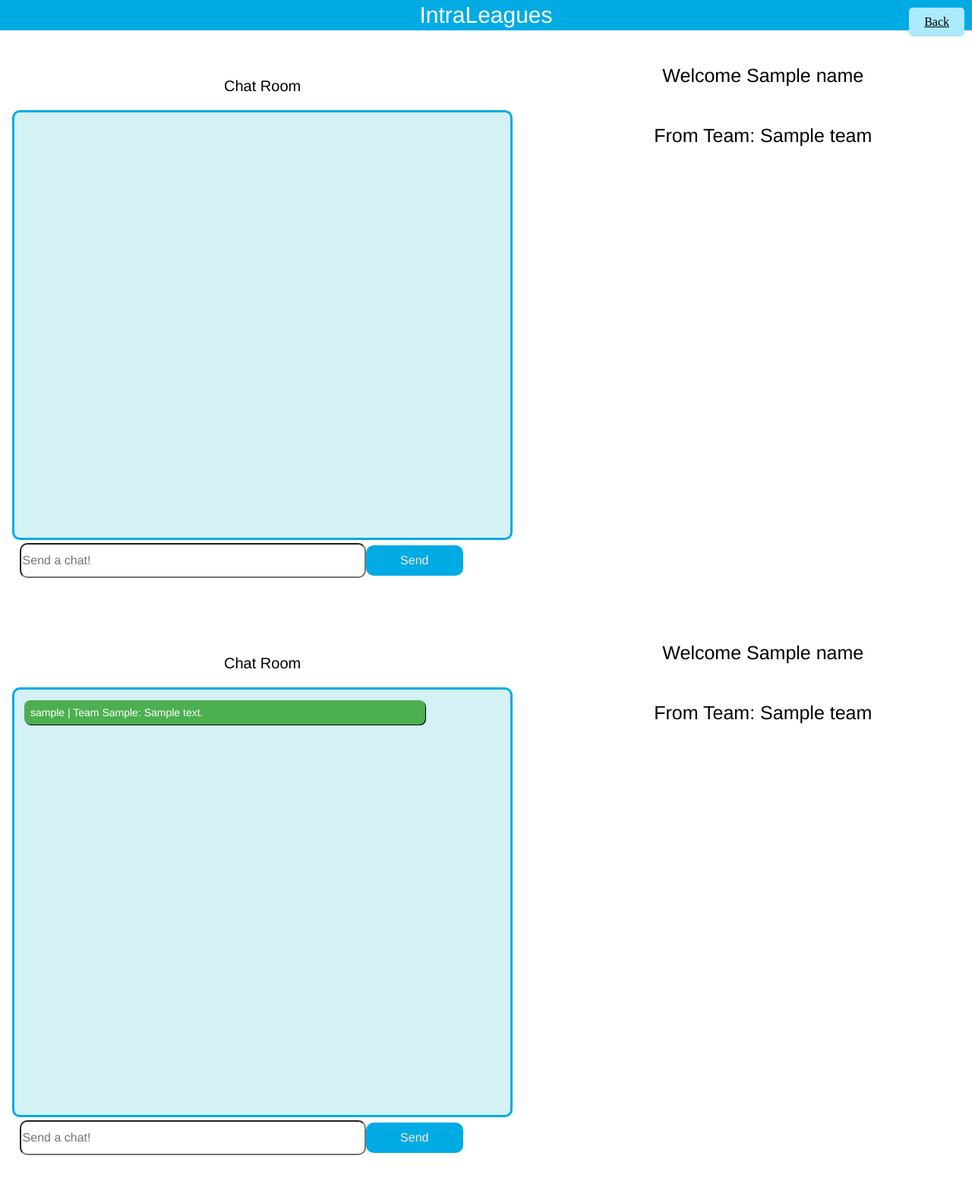
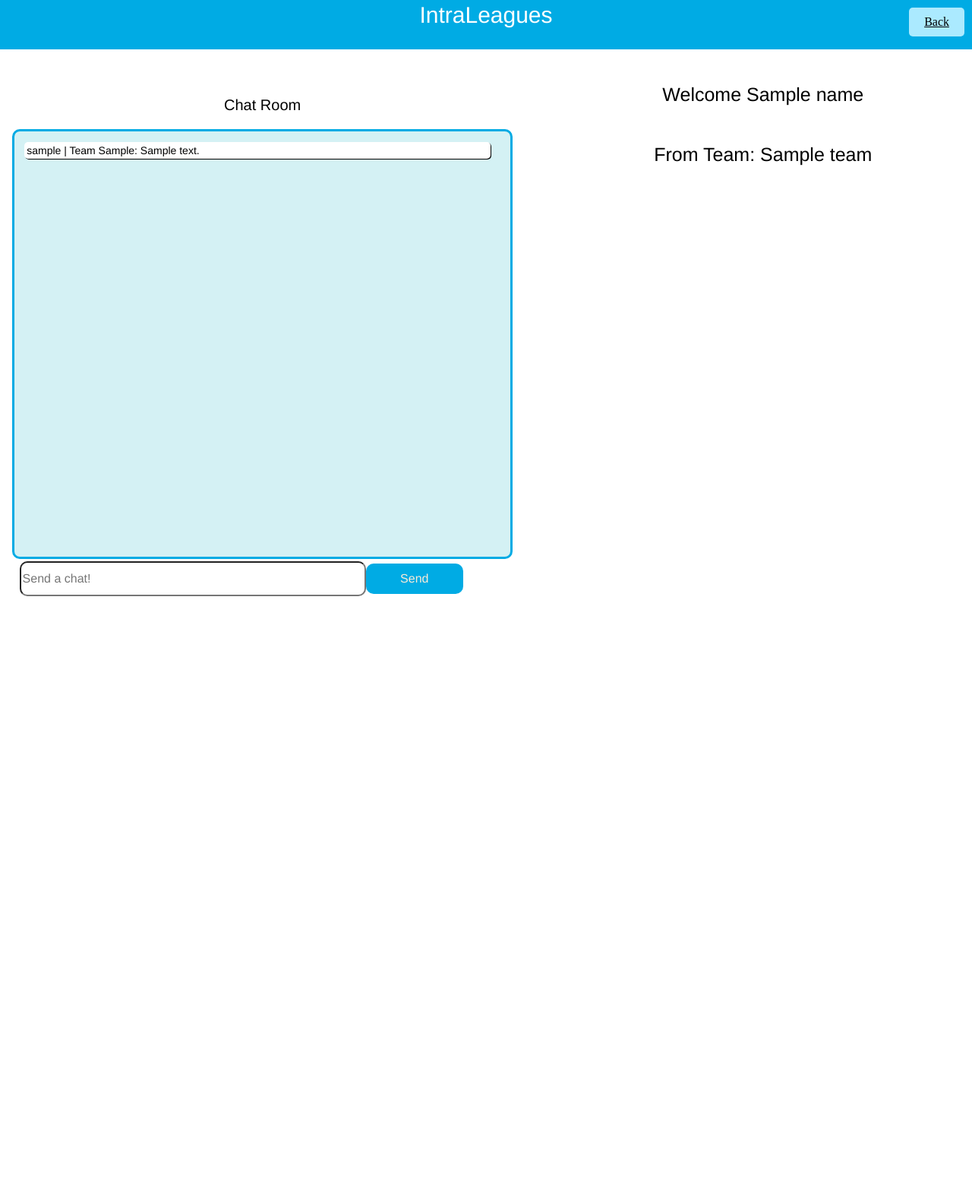
Before and after one commit to Sovinder/CSE-312-SJTM-Project, a Flask app: template templates/chat.html in a window 1280 px wide. Shown: the whole page at 76% size. After the commit the page ends 785 px from the top, so only its background shows below. Run offline with Flask 3, Linux system fonts and the light colour scheme; the template is opened without the code that fills it: most values are stand-ins (such as "Sample title", 1, 10 or a date in 2020); data that the repository does not hold is empty.

Commit message:
Still trying to fix the merge conflicts

```diff
--- a/static/chat-style.css
+++ b/static/chat-style.css
@@ -1,144 +1,143 @@
-body {
+body{
     overflow: hidden;
-    border: 0px;
-    margin: 0;
-    padding: 0;
+    border:0px;
+    margin:0;
+    padding:0;
 }
-.chat-body {
-    display: flex;
+.chat-body{
+    display:flex;
     flex-direction: row;
-    height: 95vh;
-    width: 100vw;
+    height:95vh;
+    width:100vw;
     justify-content: center;
     align-items: center;
 }
 
-.body-div {
-    width: 100vw;
-    height: 100vh;
-    display: flex;
+.body-div{
+    width:100vw;
+    height:100vh;
+    display:flex;
     flex-direction: column;
     justify-content: center;
 }
-.banner {
-    width: 100vw;
-    height: 5vw;
-    background-color: #00abe4;
-    display: flex;
+.banner{
+    width:100vw;
+    height:7vw;
+    background-color: #00ABE4;
+    display:flex;
     justify-content: center;
     align-items: center;
     flex-direction: row;
 }
 
-.chat-left {
-    display: flex;
-    width: 50vw;
-    height: 95vh;
+.chat-left{
+    display:flex;
+    width:50vw;
+    height:95vh;
     flex-direction: column;
     justify-content: center;
     align-items: center;
-    padding-left: 2%;
+    padding-left:2%;
 }
 
-.chat-right {
-    display: flex;
-    width: 50vw;
-    height: 95vh;
+.chat-right{
+    display:flex;
+    width:50vw;
+    height:95vh;
     flex-direction: column;
     justify-content: top;
     align-items: center;
-    padding-left: 5%;
-    padding-top: 5vh;
+    padding-left:5%;
+    padding-top:5vh;
 }
 
-.chat-room {
-    width: 100%;
-    border: solid 3px #00abe4;
+.chat-room{
+    width:100%;
+    border:solid 3px #00ABE4;
     border-radius: 10px;
-    display: flex;
+    display:flex;
     flex-direction: column;
     overflow:scroll;
     height:70vh;
     padding-left:2%;
     background-color: #D4F1F4;
 }
-.chat-room-text {
-    font-family: "Franklin Gothic Medium", "Arial Narrow", Arial, sans-serif;
+.chat-room-text{
+    font-family: 'Franklin Gothic Medium', 'Arial Narrow', Arial, sans-serif;
     font-size: 20px;
-    color: black;
+    color:black;
 }
-.title-text {
-    position: fixed;
-    font-family: "Franklin Gothic Medium", "Arial Narrow", Arial, sans-serif;
+.title-text{
+    font-family: 'Franklin Gothic Medium', 'Arial Narrow', Arial, sans-serif;
     font-size: 30px;
-    color: white;
+    color:white;
 }
-.profile-text {
-    font-family: "Franklin Gothic Medium", "Arial Narrow", Arial, sans-serif;
+.profile-text{
+    font-family: 'Franklin Gothic Medium', 'Arial Narrow', Arial, sans-serif;
     font-size: 16px;
-    color: black;
+    color:black;
 }
-.chat-form {
-    display: flex;
-    flex-direction: row;
+.chat-form{
+    display:flex;
+    flex-direction:row;
     justify-content: left;
     align-items: center;
-    width: 50vw;
-    height: 5vh;
-    padding-top: 1%;
+    width:50vw;
+    height:5vh;
+    padding-top:1%;
 }
-.chat-box {
-    width: 35vw;
-    height: 5vh;
+.chat-box{
+    width:35vw;
+    height:5vh;
     border-radius: 10px;
-    font-family: "Franklin Gothic Medium", "Arial Narrow", Arial, sans-serif;
+    font-family: 'Franklin Gothic Medium', 'Arial Narrow', Arial, sans-serif;
     font-size: 16px;
-    color: black;
+    color:black;
 }
-.chat-button {
-    width: 10vw;
-    height: 5vh;
-    background-color: #00abe4;
+.chat-button{
+    width:10vw;
+    height:5vh;
+    background-color: #00ABE4;
     border-radius: 10px;
-    font-family: "Franklin Gothic Medium", "Arial Narrow", Arial, sans-serif;
+    font-family: 'Franklin Gothic Medium', 'Arial Narrow', Arial, sans-serif;
     color: antiquewhite;
-    border: 0;
+    border:0;
     font-size: 100%;
-    padding-left: 1%;
-}
+    padding-left:1%;
+  }
 
-.chat-button:hover {
+  .chat-button:hover{
     color: #ff7a59;
     border: #ff7a59 solid 1px;
-    background: #fff;
+    background:#fff;
     cursor: pointer;
-}
-.profile-form {
-    display: flex;
+  }
+  .profile-form{
+    display:flex;
     flex-direction: row;
     justify-content: center;
     align-items: center;
-    height: 10vh;
-    width: 100%;
+    height:10vh;
+    width:100%;
+  }
+
+.profile-image{
+    width:2vw;
+    height:3vh;
+    border-radius: 10px;
+    padding-left:1vw;
 }
-
-.profile-image {
-    width: 2vw;
-    height: 3vh;
-    border-radius: 10px;
-    padding-left: 1vw;
-}
-.profile-header {
-    font-family: "Franklin Gothic Medium", "Arial Narrow", Arial, sans-serif;
+.profile-header{
+    font-family: 'Franklin Gothic Medium', 'Arial Narrow', Arial, sans-serif;
     font-size: 25px;
-    color: black;
+    color:black;
 }
 .user-message {
-    background-color: #4caf50;
-    color: white;
-    border-radius: 8px;
-    padding: 8px;
-    max-width: 80%;
+    background-color: white;
+    color: black;
+    border-radius: 5px;
+    padding: 0.5%;
+    max-width: 95%;
     word-wrap: break-word;
     float: right;
     margin-bottom:1px;
--- a/templates/chat.html
+++ b/templates/chat.html
@@ -1,59 +1,18 @@
-<!doctype html>
+<!DOCTYPE html>
 <html lang="en">
   <head>
-        <meta charset="UTF-8" />
-        <meta name="viewport" content="width=device-width, initial-scale=1.0" />
-        <meta http-equiv="X-UA-Compatible" content="ie=edge" />
+    <meta charset="UTF-8">
+    <meta name="viewport" content="width=device-width, initial-scale=1.0">
+    <meta http-equiv="X-UA-Compatible" content="ie=edge">
     <title>CSE312 Website</title>
-        <link rel="stylesheet" href="../static/chat-style.css" />
-        <link rel="icon" href="../favicon.ico" type="image/x-icon" />
+    <link rel="stylesheet" href="../static/chat-style.css">
+    <link rel="icon" href="../favicon.ico" type="image/x-icon">
   </head>
   <body>
     <div class="body-div">
         <div class="banner">
           <p class="title-text">IntraLeagues</p>
           <a href="/" class="back-button">Back</a>
-            </div>
-            <div class="chat-body">
-                <div class="chat-left">
-                    <p class="chat-room-text">Chat Room</p>
-                    <div class="chat-room">
-                        {% for message in messages %}
-                        <p class="user-message">
-                            {{ message[1] }} | Team: {{ message[2] }}: {{
-                            message[3] }}
-                        </p>
-                        {% endfor %}
-                    </div>
-                    <form
-                        class="chat-form"
-                        action="/chat-message"
-                        method="post"
-                    >
-                        <input
-                            class="chat-box"
-                            type="text"
-                            name="message"
-                            id="message=box"
-                            placeholder="Send a chat!"
-                        />
-                        <input name="username" value="{{name}}" type="hidden" />
-                        <input name="team" value="{{team}}" type="hidden" />
-                        <button
-                            type="submit"
-                            name="chat-buttton"
-                            id="chat-btn"
-                            class="chat-button"
-                        >
-                            Send
-                        </button>
-                    </form>
-                </div>
-                <div class="chat-right">
-                    <p class="profile-header">Welcome {{name}}</p>
-                    <p class="profile-header">From Team: {{team}}</p>
-                </div>
-            </div>
         </div>
         <div class="chat-body">
           <div class="chat-left">
--- a/templates/index.html
+++ b/templates/index.html
@@ -12,7 +12,6 @@
   <div class="total">
     <div class="banner">
       <p class="title-text">IntraLeagues</p>
-      <a href="/" class="back-button">Back</a>
     </div>
     <div class="body-div">
       <div class="right-half">
```
Lines whose indentation alone changed are shown as unchanged.
